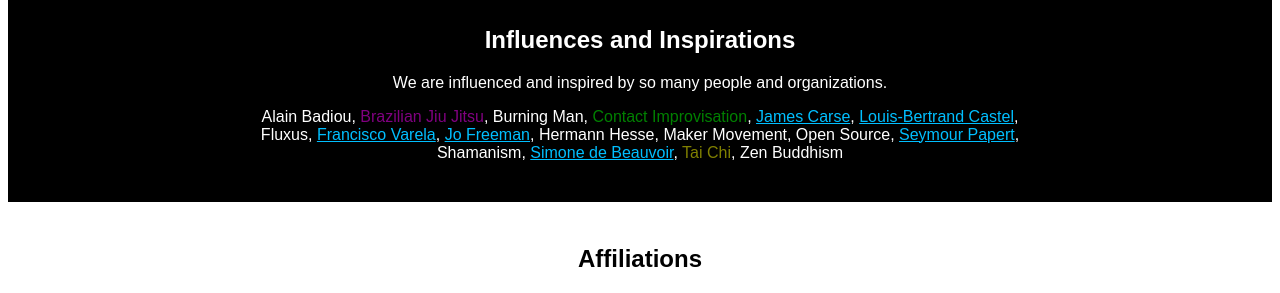
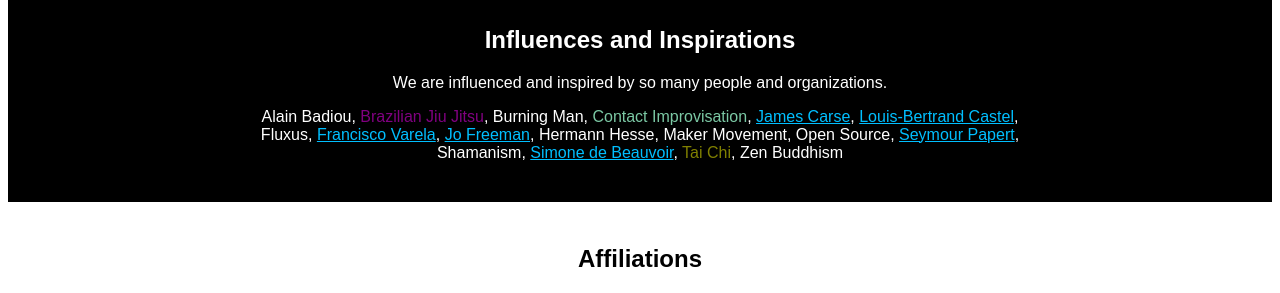
Before and after one commit to yrevocnu/yrevocnu.github.io, a Jekyll site: the page built from about.md, in a window 1280 px wide. Shown: the part 231-524 px from the top of the page. Built offline with Jekyll 4.4.1, drawn with Linux system fonts in a browser that asks for light colours.

Commit message:
changing the woods color to the right color

```diff
--- a/assets/style.css
+++ b/assets/style.css
@@ -52,7 +52,7 @@
 }
 
 .woods {
-      color: green;
+      color: #7BC8A4;
 }
 
 .reef {
```
